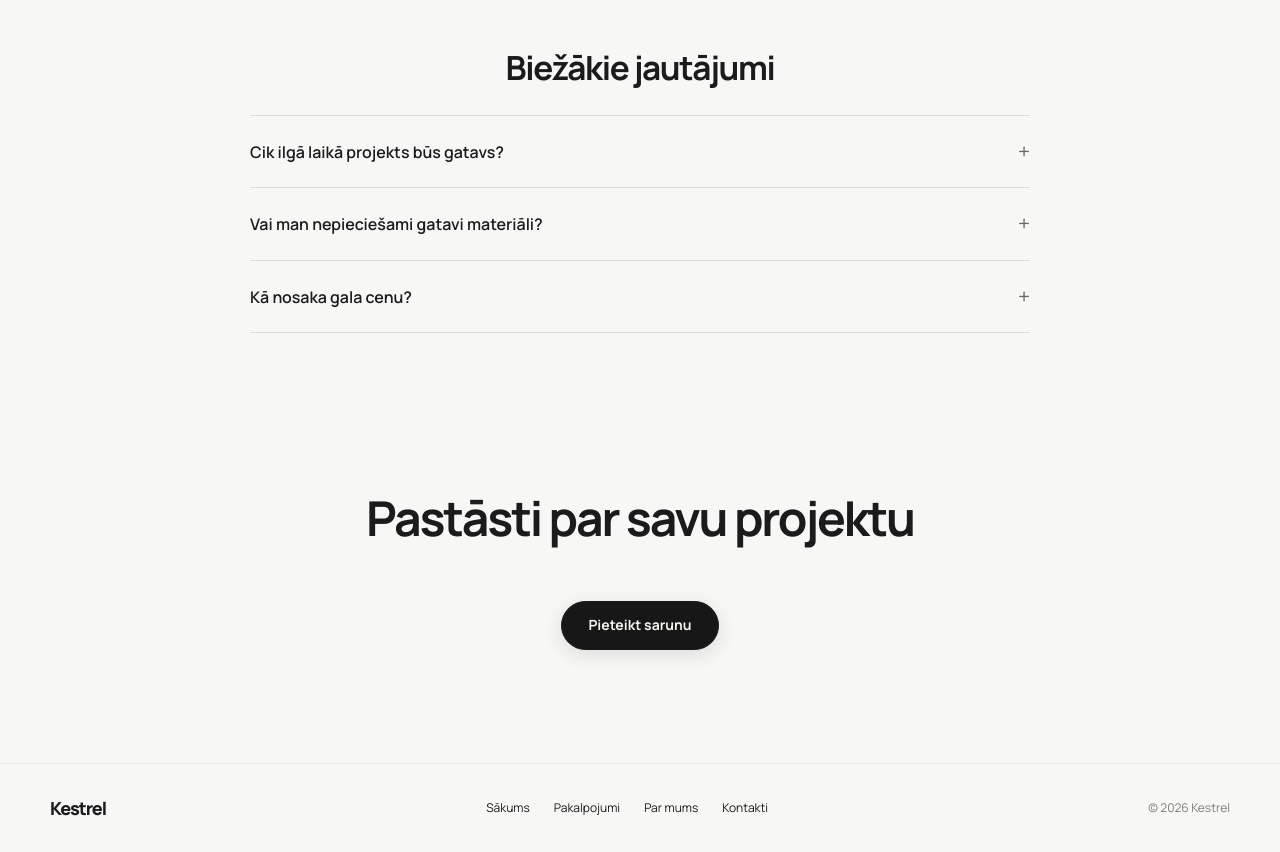
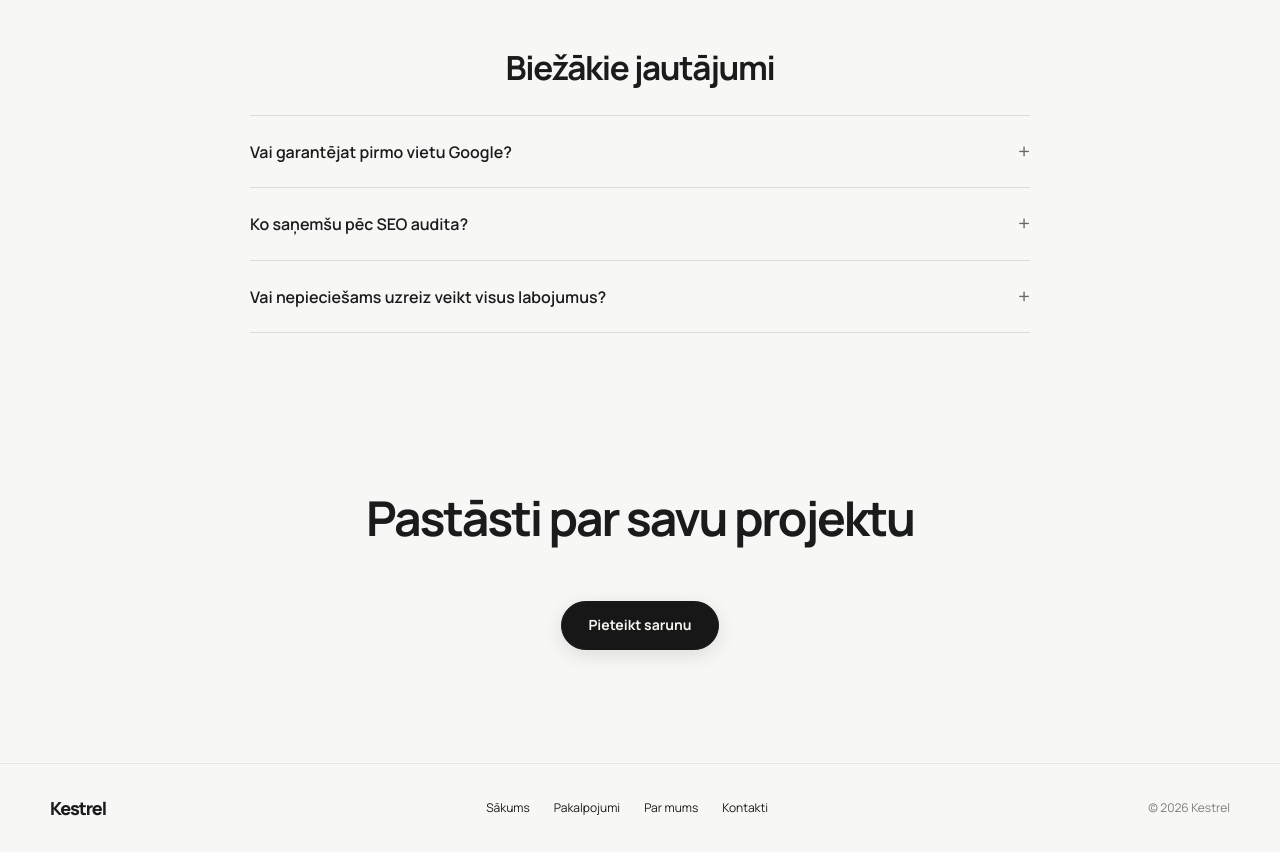
Before and after one commit to davisl24/WEBSITEAGENCY, a Next.js app: page /pakalpojumi/seo in a window 1280 px wide. Shown: the part 1720-2572 px from the top of the page. Built offline with nearby package versions, Linux system fonts and the light colour scheme; no server answers.

Commit message:
Use service-specific FAQs instead of repeated generic questions

```diff
--- a/app/pakalpojumi/seo/page.tsx
+++ b/app/pakalpojumi/seo/page.tsx
@@ -44,17 +44,17 @@ const service: ServiceInfo = {
   ],
   "faq": [
     {
-      "question": "Cik ilgā laikā projekts būs gatavs?",
-      "answer": "Termiņu nosakām pēc darba apjoma un saskaņojam pirms sākuma."
+        "question": "Vai garantējat pirmo vietu Google?",
+        "answer": "Nē. SEO labojumi palīdz novērst tehniskus un satura šķēršļus, bet negarantē konkrētas pozīcijas."
     },
     {
-      "question": "Vai man nepieciešami gatavi materiāli?",
-      "answer": "Izmantojam tavus materiālus un palīdzam tos sakārtot. Jaunu materiālu izveidi vērtējam atsevišķi."
+        "question": "Ko saņemšu pēc SEO audita?",
+        "answer": "Noskaidrojam problēmas un prioritātes, pēc tam vienojamies, kurus labojumus īstenot."
     },
     {
-      "question": "Kā nosaka gala cenu?",
-      "answer": "Cena atkarīga no apjoma un funkcijām. Pirms izstrādes vienojamies par iekļauto un izmaksām."
+        "question": "Vai nepieciešams uzreiz veikt visus labojumus?",
+        "answer": "Nē. Svarīgākos darbus izvēlamies atbilstoši problēmu ietekmei un saskaņotajam apjomam."
     }
-  ]
+]
 };
 export default function ServicePage(){return <KestrelServiceTemplate service={service}/>;}
```
